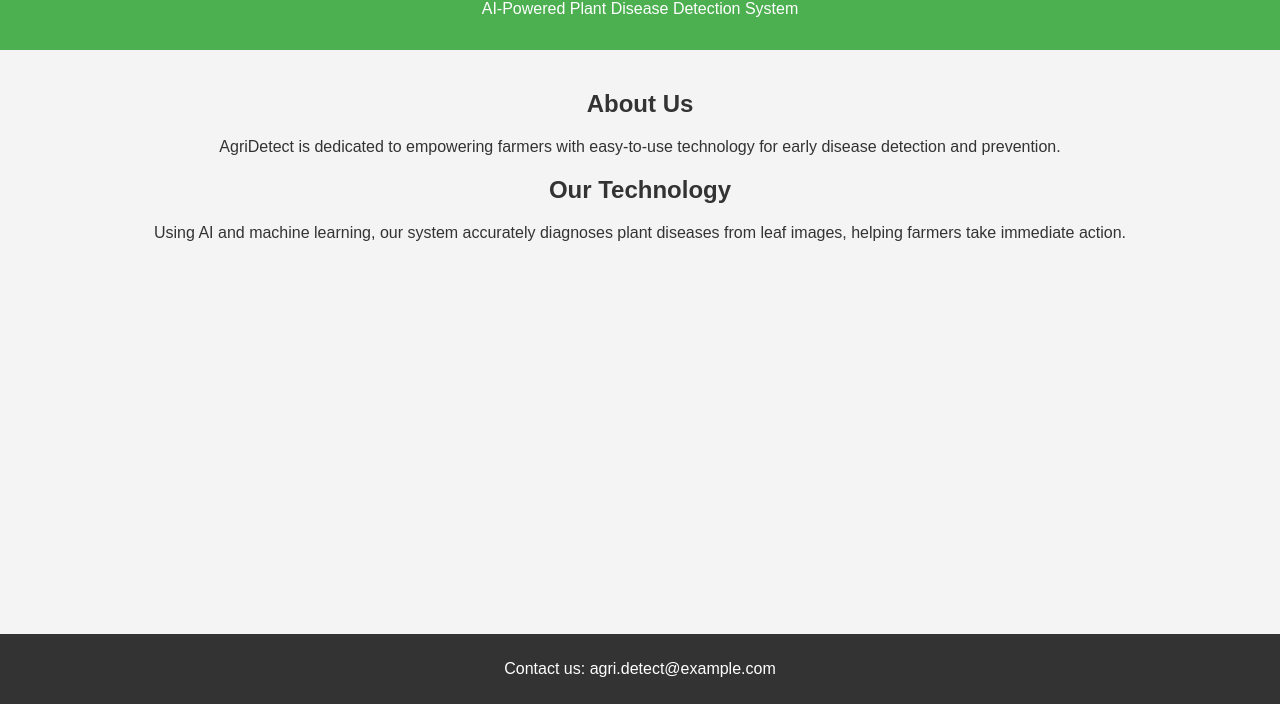
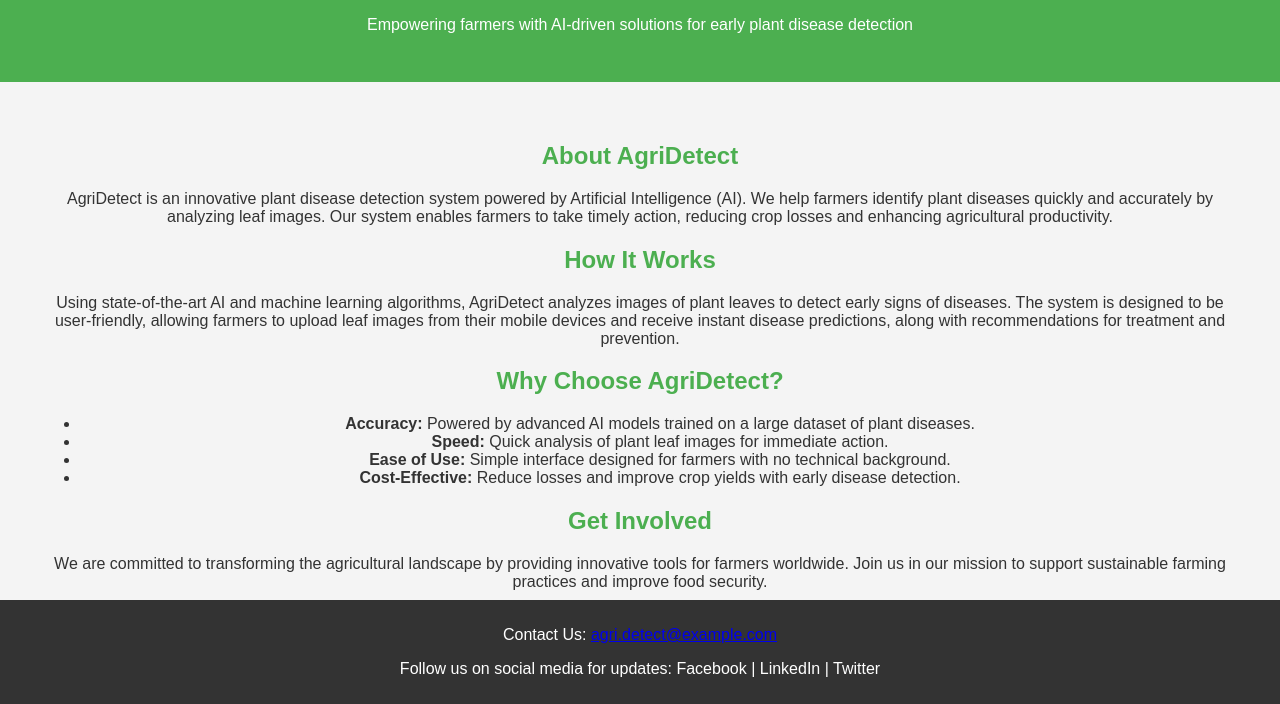
Before and after one commit to Fredrick-owino/AgriDetect-Website, a plain HTML site: page index.html in a window 1280 px wide. Shown: the part 96-800 px from the top of the page. Drawn offline with Linux system fonts and the light colour scheme.

Commit message:
Update website content for deployment

```diff
--- a/index.html
+++ b/index.html
@@ -4,7 +4,7 @@
     <meta charset="UTF-8">
     <meta http-equiv="X-UA-Compatible" content="IE=edge">
     <meta name="viewport" content="width=device-width, initial-scale=1.0">
-    <title>AgriDetect</title>
+    <title>AgriDetect - AI-Powered Plant Disease Detection</title>
     <style>
         body {
             font-family: Arial, sans-serif;
@@ -17,10 +17,10 @@
             background-color: #4CAF50;
             color: white;
             text-align: center;
-            padding: 1em 0;
+            padding: 2em 0;
         }
         section {
-            padding: 20px;
+            padding: 40px;
             text-align: center;
         }
         footer {
@@ -32,21 +32,34 @@
             bottom: 0;
             width: 100%;
         }
+        h2 {
+            color: #4CAF50;
+        }
     </style>
 </head>
 <body>
     <header>
         <h1>Welcome to AgriDetect</h1>
-        <p>AI-Powered Plant Disease Detection System</p>
+        <p>Empowering farmers with AI-driven solutions for early plant disease detection</p>
     </header>
     <section>
-        <h2>About Us</h2>
-        <p>AgriDetect is dedicated to empowering farmers with easy-to-use technology for early disease detection and prevention.</p>
-        <h2>Our Technology</h2>
-        <p>Using AI and machine learning, our system accurately diagnoses plant diseases from leaf images, helping farmers take immediate action.</p>
+        <h2>About AgriDetect</h2>
+        <p>AgriDetect is an innovative plant disease detection system powered by Artificial Intelligence (AI). We help farmers identify plant diseases quickly and accurately by analyzing leaf images. Our system enables farmers to take timely action, reducing crop losses and enhancing agricultural productivity.</p>
+        <h2>How It Works</h2>
+        <p>Using state-of-the-art AI and machine learning algorithms, AgriDetect analyzes images of plant leaves to detect early signs of diseases. The system is designed to be user-friendly, allowing farmers to upload leaf images from their mobile devices and receive instant disease predictions, along with recommendations for treatment and prevention.</p>
+        <h2>Why Choose AgriDetect?</h2>
+        <ul>
+            <li><strong>Accuracy:</strong> Powered by advanced AI models trained on a large dataset of plant diseases.</li>
+            <li><strong>Speed:</strong> Quick analysis of plant leaf images for immediate action.</li>
+            <li><strong>Ease of Use:</strong> Simple interface designed for farmers with no technical background.</li>
+            <li><strong>Cost-Effective:</strong> Reduce losses and improve crop yields with early disease detection.</li>
+        </ul>
+        <h2>Get Involved</h2>
+        <p>We are committed to transforming the agricultural landscape by providing innovative tools for farmers worldwide. Join us in our mission to support sustainable farming practices and improve food security.</p>
     </section>
     <footer>
-        <p>Contact us: agri.detect@example.com</p>
+        <p>Contact Us: <a href="mailto:agri.detect@example.com">agri.detect@example.com</a></p>
+        <p>Follow us on social media for updates: Facebook | LinkedIn | Twitter</p>
     </footer>
 </body>
 </html>
```
